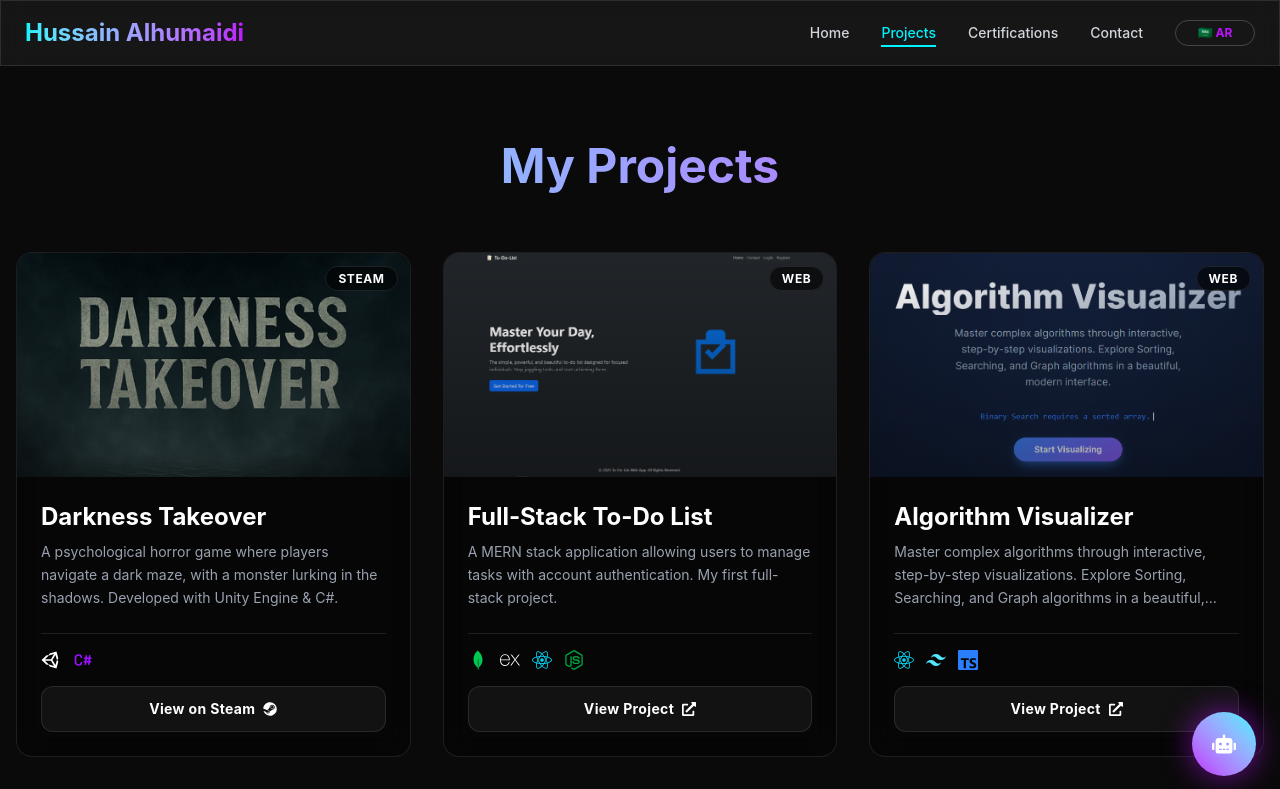
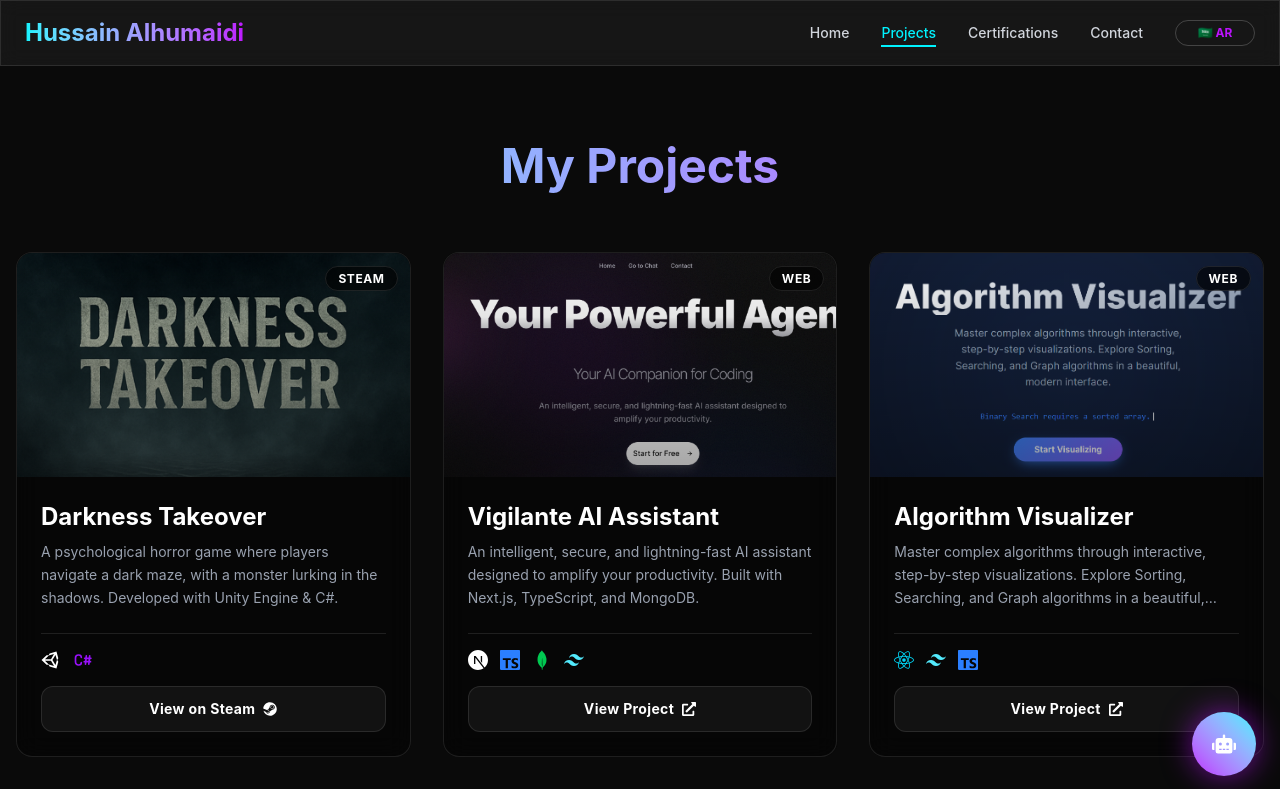
Before and after one commit to Darkness947/Portfolio-Hussain, a React (Vite) app: page /Projects in a window 1280 px wide. Shown: the top 789 px of the page. Built offline with nearby package versions, Linux system fonts and the light colour scheme.

Commit message:
UI Improvements

```diff
--- a/src/i18n.js
+++ b/src/i18n.js
@@ -95,6 +95,10 @@ const resources = {
         "algo_visualizer": {
           "title": "Algorithm Visualizer",
           "desc": "Master complex algorithms through interactive, step-by-step visualizations. Explore Sorting, Searching, and Graph algorithms in a beautiful, modern interface."
+        },
+        "vigilante": {
+          "title": "Vigilante AI Assistant",
+          "desc": "An intelligent, secure, and lightning-fast AI assistant designed to amplify your productivity. Built with Next.js, TypeScript, and MongoDB."
         }
       },
       "certs": {
@@ -235,6 +239,10 @@ const resources = {
         "algo_visualizer": {
           "title": "مصور الخوارزميات",
           "desc": "أتقن الخوارزميات المعقدة من خلال تصورات تفاعلية خطوة بخطوة. استكشف خوارزميات الترتيب والبحث والرسوم البيانية في واجهة عصرية وجميلة."
+        },
+        "vigilante": {
+          "title": "المساعد الذكي Vigilante",
+          "desc": "مساعد ذكي، آمن، وسريع للغاية مصمم لزيادة إنتاجيتك. بني باستخدام Next.js، TypeScript، و MongoDB."
         }
       },
       "certs": {
--- a/src/pages/About.jsx
+++ b/src/pages/About.jsx
@@ -10,6 +10,7 @@ import imgDarkness from '../assets/prosimg/pros2.png';
 import imgPortfolio from '../assets/prosimg/portfolio-new.png';
 import imgSchedule from '../assets/prosimg/pros1.png';
 import imgAlgo from '../assets/prosimg/algo.png';
+import imgVigilante from '../assets/prosimg/vigilante.png';
 
 const techStack = [
     { icon: <FaJs className="text-yellow-400" />, name: "JavaScript" },
@@ -256,7 +257,7 @@ function About() {
                     <div className="grid grid-cols-1 md:grid-cols-3 gap-8 perspective-1000">
                         {[
                             { img: imgDarkness, title: "Darkness Takeover", color: "from-purple-600 to-black" },
-                            { img: imgPortfolio, title: "Portfolio 2026", color: "from-cyan-500 to-blue-600" },
+                            { img: imgVigilante, title: "Vigilante AI", color: "from-cyan-500 to-blue-600" },
                             { img: imgAlgo, title: "Algorithm Visualizer", color: "from-indigo-500 to-blue-500" }
                         ].map((item, idx) => (
                             <motion.div
--- a/src/pages/Projects.jsx
+++ b/src/pages/Projects.jsx
@@ -11,6 +11,7 @@ import imgGpa from '../assets/prosimg/gpapro.png';
 import imgClock from '../assets/prosimg/pro-clock.png';
 import imgTodo from '../assets/prosimg/pros6.png';
 import imgAlgo from '../assets/prosimg/algo.png';
+import imgVigilante from '../assets/prosimg/vigilante.png';
 
 const projectsData = [
     {
@@ -22,10 +23,10 @@ const projectsData = [
         pos: 'object-center'
     },
     {
-        key: 'todo',
-        img: imgTodo,
-        stack: [<SiMongodb className="text-green-500" />, <SiExpress className="text-white" />, <FaReact className="text-cyan-400" />, <FaNodeJs className="text-green-600" />],
-        link: 'https://to-do-list-dev8.netlify.app',
+        key: 'vigilante',
+        img: imgVigilante,
+        stack: [<SiNextdotjs className="text-white" />, <SiTypescript className="text-blue-500" />, <SiMongodb className="text-green-500" />, <SiTailwindcss className="text-cyan-300" />],
+        link: 'https://vigilante-ai-assistant.vercel.app',
         type: 'web'
     },
     {
@@ -48,6 +49,13 @@ const projectsData = [
         img: imgGpa,
         stack: [<FaReact className="text-cyan-400" />, <SiBootstrap className="text-purple-500" />, <FaCss3Alt className="text-blue-500" />],
         link: 'https://gpa-calc-dev.netlify.app',
+        type: 'web'
+    },
+    {
+        key: 'todo',
+        img: imgTodo,
+        stack: [<SiMongodb className="text-green-500" />, <SiExpress className="text-white" />, <FaReact className="text-cyan-400" />, <FaNodeJs className="text-green-600" />],
+        link: 'https://to-do-list-dev8.netlify.app',
         type: 'web'
     },
     {
```
Also changed, not shown: src/assets/prosimg/vigilante.png (added).
